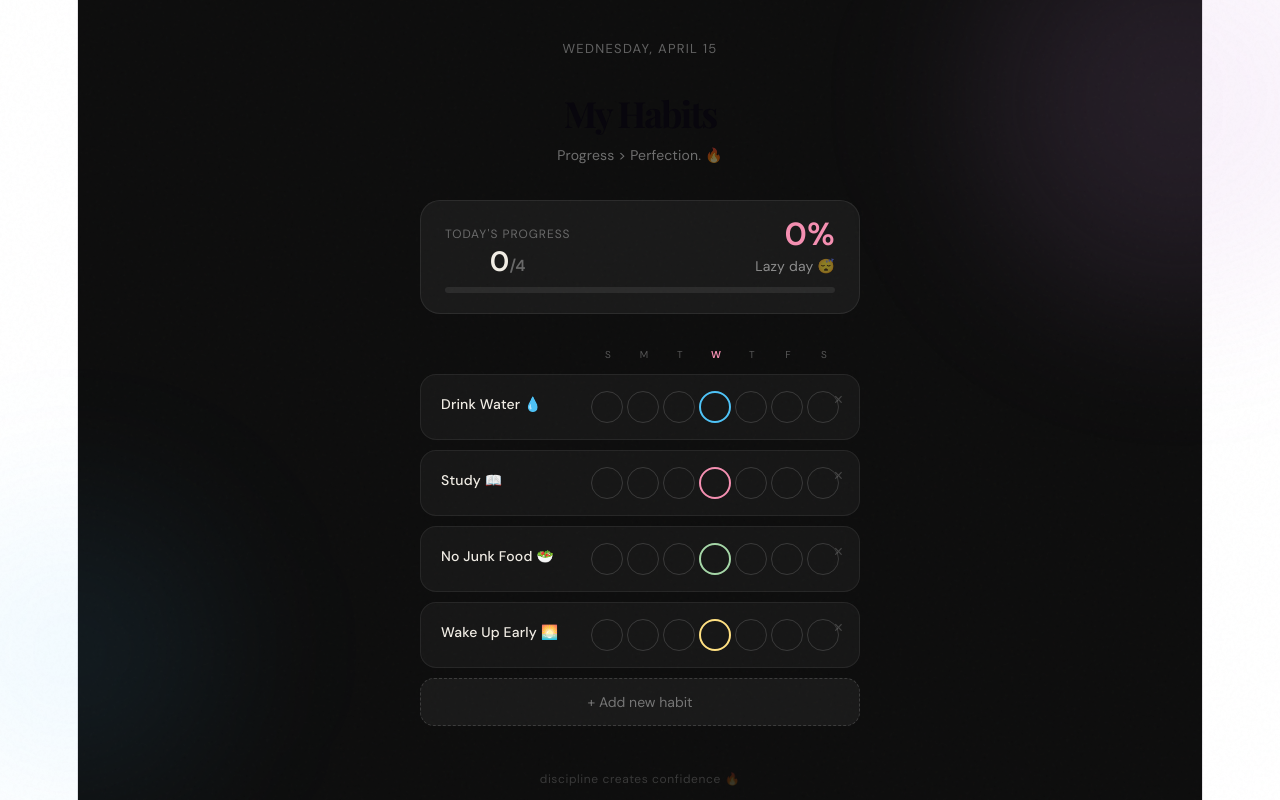
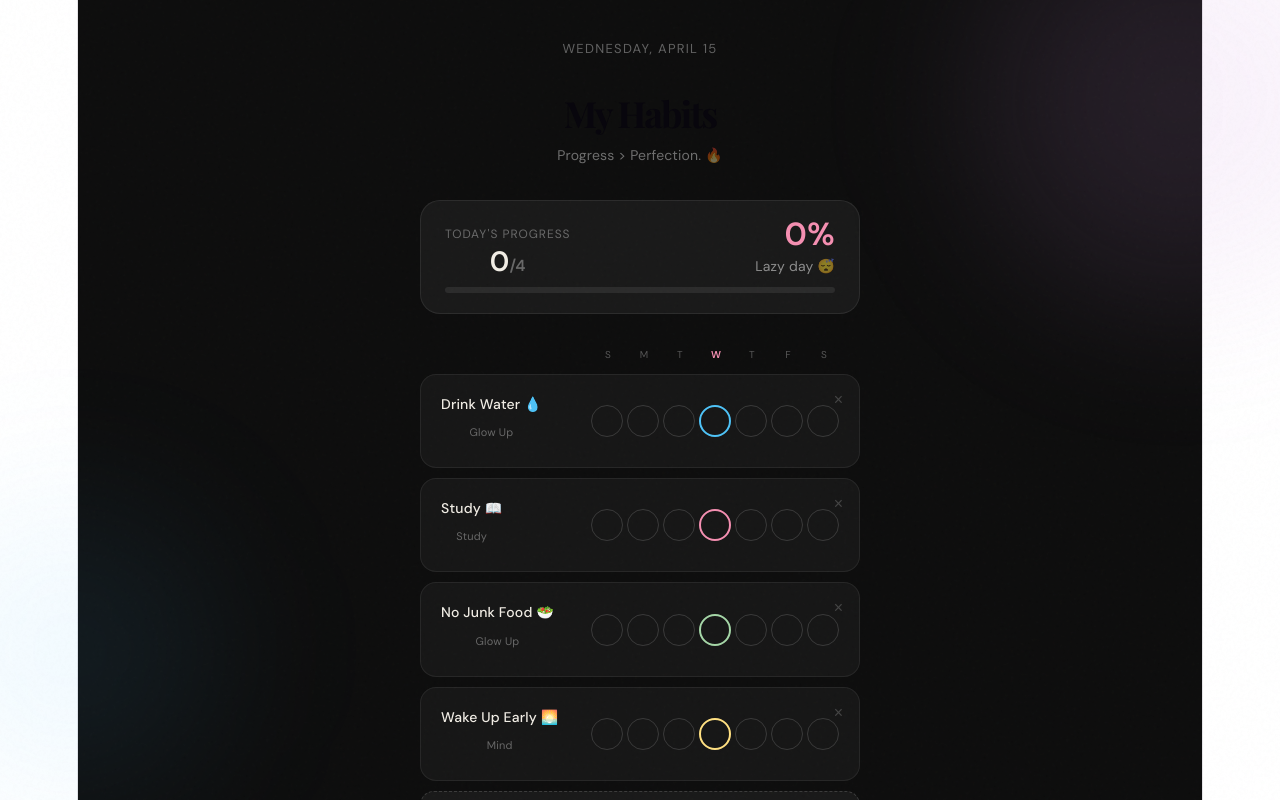
Before and after one commit to yuzuriha468-tech/habit-tracker-app, a React (Vite) app: page / in a window 1280 px wide. Shown: the top 800 px of the page. Built offline with nearby package versions, Linux system fonts and the light colour scheme; a web font is replaced by a local one.

Commit message:
final clean habit UI

```diff
--- a/src/App.jsx
+++ b/src/App.jsx
@@ -4,10 +4,10 @@ const DAYS = ["S", "M", "T", "W", "T", "F", "S"];
 const FULL_DAYS = ["Sun", "Mon", "Tue", "Wed", "Thu", "Fri", "Sat"];
 
 const DEFAULT_HABITS = [
-  { id: 1, name: "Drink Water 💧", color: "#4fc3f7", streak: 0, completedDays: [] },
-  { id: 2, name: "Study 📖", color: "#f48fb1", streak: 0, completedDays: [] },
-  { id: 3, name: "No Junk Food 🥗", color: "#a5d6a7", streak: 0, completedDays: [] },
-  { id: 4, name: "Wake Up Early 🌅", color: "#ffe082", streak: 0, completedDays: [] },
+  { id: 1, name: "Drink Water 💧", category: "Glow Up", color: "#4fc3f7", streak: 0, completedDays: [] },
+  { id: 2, name: "Study 📖", category: "Study", color: "#f48fb1", streak: 0, completedDays: [] },
+  { id: 3, name: "No Junk Food 🥗", category: "Glow Up", color: "#a5d6a7", streak: 0, completedDays: [] },
+  { id: 4, name: "Wake Up Early 🌅", category: "Mind", color: "#ffe082", streak: 0, completedDays: [] },
 ];
 
 const todayIndex = new Date().getDay();
@@ -92,6 +92,7 @@ export default function HabitTracker() {
     const newH = {
   id: Date.now(),
   name: newHabit.trim(),
+  category: "Glow Up",
       color: colors[habits.length % colors.length],
       streak: 0,
       completedDays: [],
@@ -336,15 +337,45 @@ export default function HabitTracker() {
         {habits.map(habit => (
           <div key={habit.id} className="habit-row">
             <button className="del-btn" onClick={() => deleteHabit(habit.id)}>×</button>
-            <div>
-              <div style={{ display: "flex", alignItems: "center", gap: 8, marginBottom: 6 }}>
-                <span style={{ fontSize: 14, fontWeight: 500 }}>{habit.name}</span>
+            <div style={{ marginBottom: 6 }}>
+
+  <div style={{ display: "flex", justifyContent: "space-between", alignItems: "flex-start" }}>
+
+    {/* LEFT SIDE */}
+    <div style={{ display: "flex", flexDirection: "column" }}>
+
+      <span style={{ fontSize: 14, fontWeight: 500 }}>
+        {habit.name}
+      </span>
+
+      <span style={{
+        fontSize: 11,
+        color: "rgba(255,255,255,0.35)",
+        marginTop: 2
+      }}>
+        {habit.category}
+      </span>
+
+    </div>
+
+    {/* RIGHT SIDE (STREAK) */}
     {habit.streak > 0 && (
-                  <span className="streak-badge" style={{ background: `${habit.color}22`, color: habit.color }}>
+      <span
+        className="streak-badge"
+        style={{
+          background: `${habit.color}22`,
+          color: habit.color,
+          fontSize: 11,
+          padding: "4px 8px",
+          borderRadius: 999
+        }}
+      >
         🔥 {habit.streak}
       </span>
     )}
+
   </div>
+
 </div>
             <div style={{ display: "flex", gap: 4 }}>
               {weekKeys.map((key, i) => {
```
Lines whose indentation alone changed are shown as unchanged.
